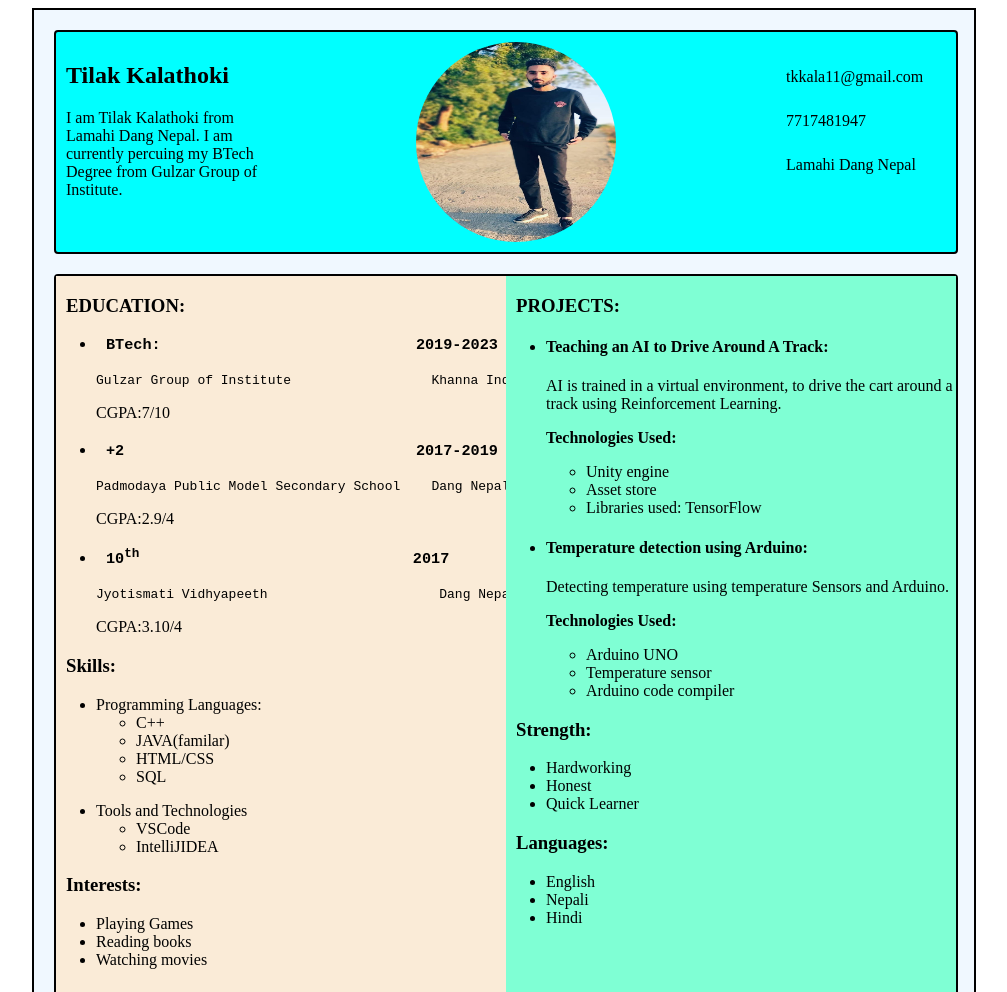
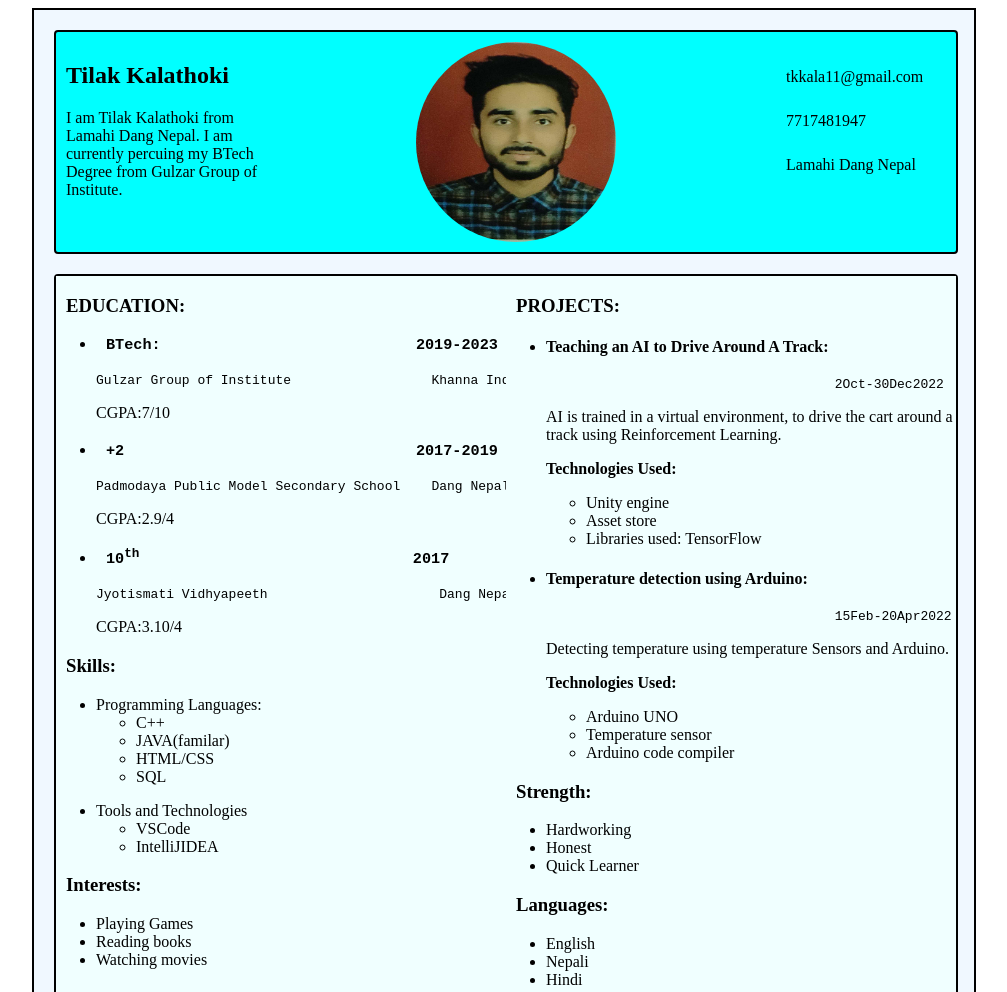
Before and after one commit to Tilakkalathoki/MyResume-Assignment-1, a plain HTML site: page index.html in a window 1280 px wide. Shown: the top 992 px of the page, without its empty margins (136-1143 px from the left). Drawn offline with Linux system fonts and the light colour scheme.

Commit message:
myresume

```diff
--- a/index.html
+++ b/index.html
@@ -16,7 +16,7 @@
                 <p>I am Tilak Kalathoki from Lamahi Dang Nepal. I am currently percuing my BTech Degree from Gulzar Group of Institute.</p>
             </div>
             <div class="image">
-                <img src="WhatsApp Image 2023-02-24 at 13.35.30.jpg" alt="" height="200 px" width="200 px">
+                <img src="WhatsApp Image 2023-03-13 at 20.05.17.jpg" alt="" height="200 px" width="200 px">
             </div>
             <div class="address">
                 <p>tkkala11@gmail.com <i class="material-icons">&#xe158;</i></p>
@@ -70,7 +70,9 @@
             <div class="projects">
                 <h3>PROJECTS:</h3>
                 <uL>
-                    <lI><h4>Teaching an AI to Drive Around A Track:</h4></lI>
+                    <lI><h4>Teaching an AI to Drive Around A Track: </h4>
+                    <pre>                                     2Oct-30Dec2022</pre>
+                    </lI>
                 <P>AI is trained in a virtual environment, to drive the cart around a track using Reinforcement Learning.</P>
                 <p><b>Technologies Used:</b></p>
                 <ul>
@@ -78,7 +80,8 @@
                     <li>Asset store</li>
                     <li>Libraries used: TensorFlow</li></ul>
 
-                <li><h4>Temperature detection using Arduino:</h4></li>
+                <li><h4>Temperature detection using Arduino: </h4>
+                    <pre>                                     15Feb-20Apr2022</pre></li>
                 <p>Detecting temperature using temperature Sensors and Arduino.</p>
                 <p><b>Technologies Used:</b></p>
                 <ul></ol>
--- a/style.css
+++ b/style.css
@@ -53,7 +53,7 @@ img{
 .edu{
     height: 755px;
     width: 50%;
-    background-color: antiquewhite;
+    background-color: azure;
 
 }
 h3{
@@ -62,6 +62,6 @@ h3{
 .projects{
     height: 755px;
     width: 50%;
-    background-color: aquamarine;
+    background-color:azure;
 
 }
```
Also changed, not shown: WhatsApp Image 2023-02-24 at 13.35.30.jpg (deleted), WhatsApp Image 2023-03-13 at 20.05.17.jpg (added).
